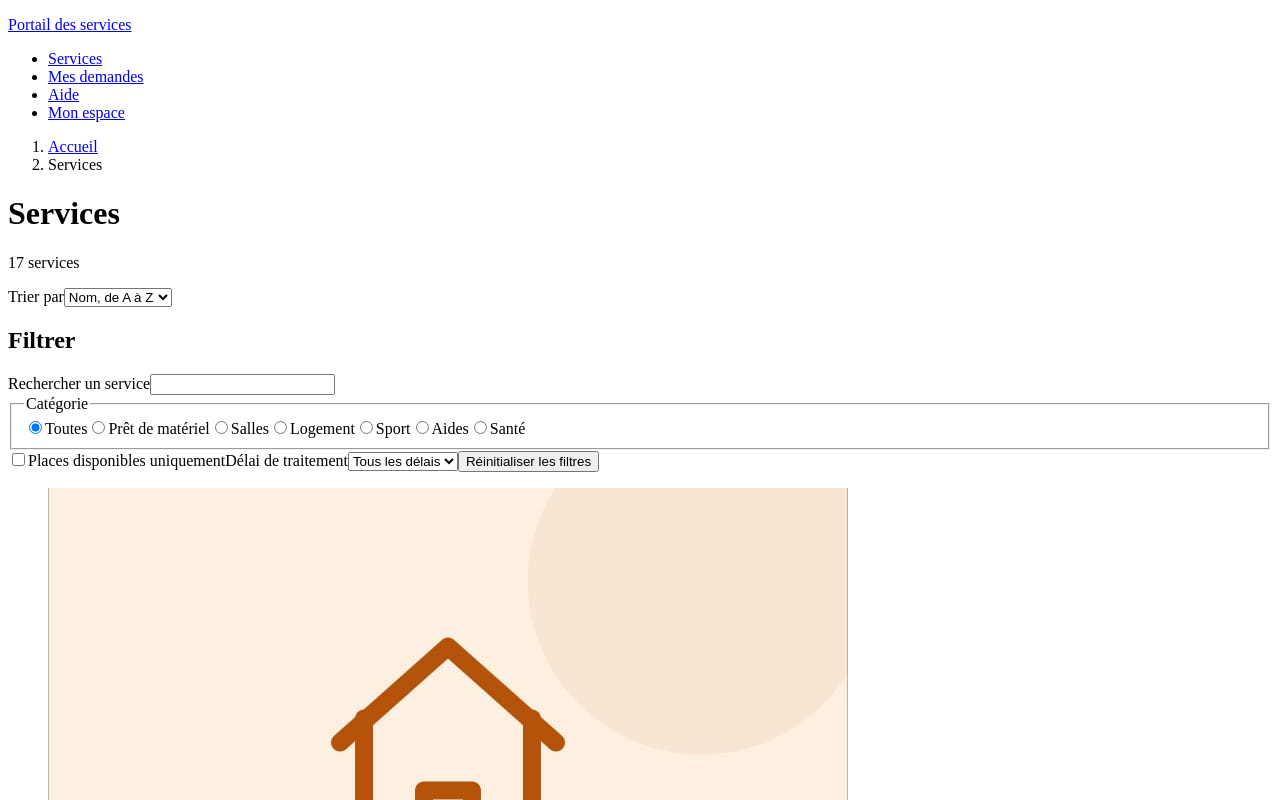
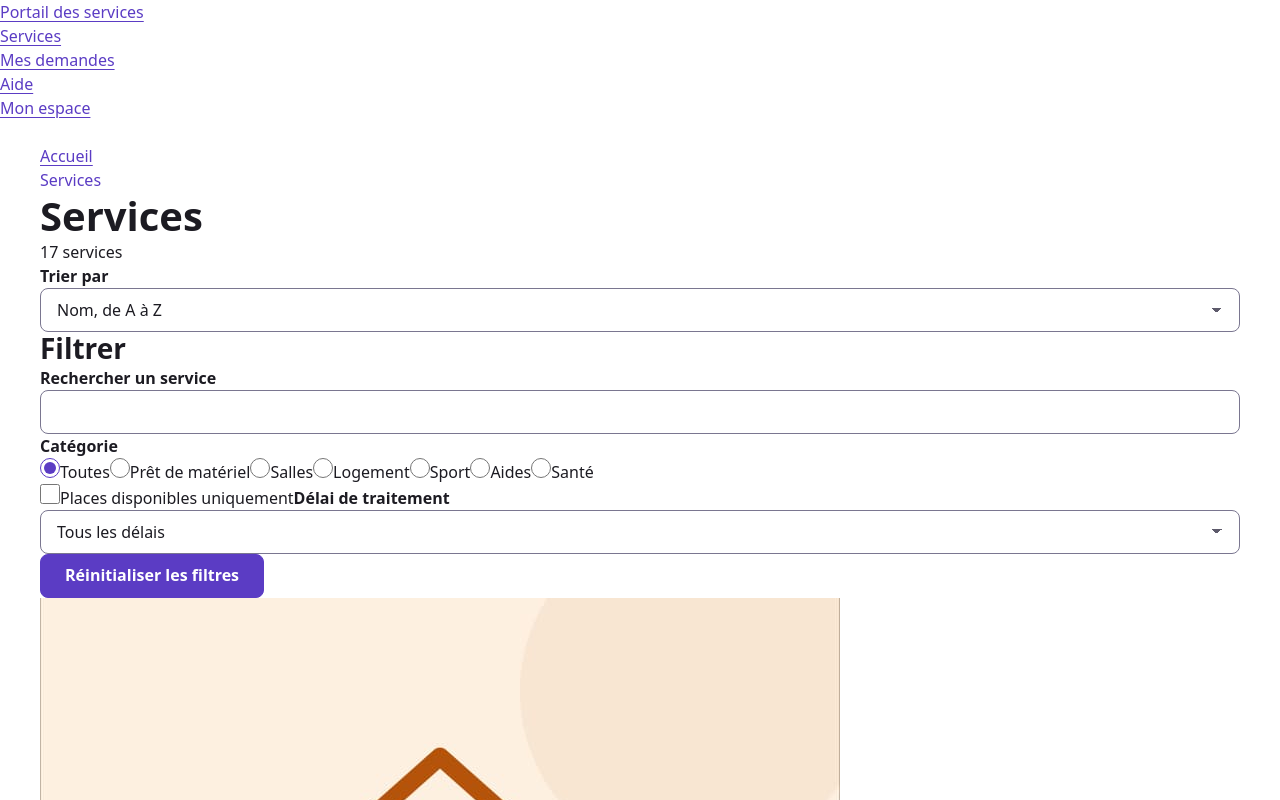
Before and after one commit to TheotimALBERTEAU/ProjetFrontEnd, an Angular app: page /services in a window 1280 px wide. Shown: the top 800 px of the page. Built offline with nearby package versions, Linux system fonts and the light colour scheme.

Commit message:
feat : variable + css général

```diff
--- a/src/app/app.scss
+++ b/src/app/app.scss
@@ -0,0 +1,12 @@
+:host {
+  display: flex;
+  flex-direction: column;
+  min-height: 100vh;
+}
+
+main {
+  flex: 1;
+  width: min(100% - 2 * var(--gouttiere), var(--largeur-max));
+  margin-inline: auto;
+  padding-block: var(--espace-5) var(--espace-8);
+}
--- a/src/styles.scss
+++ b/src/styles.scss
@@ -1 +1,339 @@
-/* You can add global styles to this file, and also import other style files */
+:root {
+  /* Couleurs */
+  --couleur-texte: #1c1b22;
+  --couleur-texte-secondaire: #5d5a6b;
+  --couleur-primaire: #5b3cc4;
+  --couleur-primaire-survol: #432a99;
+  --couleur-fond: #ffffff;
+  --couleur-fond-section: #f5f4fa;
+  --couleur-bordure: #d9d6e8;
+  --couleur-contour: #7a7690;
+  --couleur-succes: #1f7a3e;
+  --couleur-erreur: #b42318;
+  --couleur-sur-primaire: #ffffff;
+
+  --statut-envoyee-fond: #fff4d6;
+  --statut-envoyee-texte: #8a5a00;
+  --statut-acceptee-fond: #e6f4ea;
+  --statut-acceptee-texte: #1f7a3e;
+  --statut-refusee-fond: #fdecea;
+  --statut-refusee-texte: #9e2a1f;
+
+  /* Texte */
+  --police: system-ui, -apple-system, "Segoe UI", Roboto, sans-serif;
+  --taille-h1: 1.75rem;
+  --taille-h2: 1.375rem;
+  --taille-h3: 1.125rem;
+  --taille-texte: 1rem;
+  --taille-petit: 0.875rem;
+  --taille-intro: 1.125rem;
+  --interligne: 1.5;
+
+  /* Tailles */
+  --espace-1: 4px;
+  --espace-2: 8px;
+  --espace-3: 12px;
+  --espace-4: 16px;
+  --espace-5: 24px;
+  --espace-6: 32px;
+  --espace-7: 48px;
+  --espace-8: 64px;
+
+  --rayon: 8px;
+  --rayon-pastille: 999px;
+  --ombre-carte: 0 1px 2px rgb(28 27 34 / 8%);
+  --ombre-carte-survol: 0 4px 12px rgb(28 27 34 / 12%);
+  --largeur-max: 1200px;
+  --gouttiere: var(--espace-5);
+  --hauteur-champ: 44px;
+}
+
+@media (min-width: 48em) {
+  :root {
+    --taille-h1: 2.5rem;
+    --taille-h2: 1.75rem;
+    --taille-h3: 1.25rem;
+    --gouttiere: 40px;
+  }
+}
+
+/* Chaque catégorie déclare ses deux couleurs ici, et les badges ou les tuiles n'ont plus qu'à les utiliser. */
+[data-categorie="materiel"] { --cat-fond: #ede9fb; --cat-texte: #5b3cc4; }
+[data-categorie="salles"]   { --cat-fond: #e0f2ef; --cat-texte: #0f766e; }
+[data-categorie="logement"] { --cat-fond: #fdf0e1; --cat-texte: #9a3412; }
+[data-categorie="sport"]    { --cat-fond: #e3eafd; --cat-texte: #1d4ed8; }
+[data-categorie="aide"]     { --cat-fond: #fce7ec; --cat-texte: #be123c; }
+[data-categorie="sante"]    { --cat-fond: #e2f4e7; --cat-texte: #166534; }
+
+*,
+*::before,
+*::after {
+  box-sizing: border-box;
+}
+
+html {
+  -webkit-text-size-adjust: 100%;
+}
+
+body {
+  margin: 0;
+  font-family: var(--police);
+  font-size: var(--taille-texte);
+  line-height: var(--interligne);
+  color: var(--couleur-texte);
+  background: var(--couleur-fond);
+}
+
+h1,
+h2,
+h3 {
+  margin: 0;
+  line-height: 1.2;
+}
+
+h1 { font-size: var(--taille-h1); font-weight: 700; }
+h2 { font-size: var(--taille-h2); font-weight: 700; }
+h3 { font-size: var(--taille-h3); font-weight: 600; }
+
+p,
+ul,
+ol,
+dl,
+dd,
+figure {
+  margin: 0;
+}
+
+ul,
+ol {
+  padding: 0;
+  list-style: none;
+}
+
+img {
+  display: block;
+  max-width: 100%;
+  height: auto;
+}
+
+a {
+  color: var(--couleur-primaire);
+  text-underline-offset: 3px;
+
+  &:hover {
+    color: var(--couleur-primaire-survol);
+  }
+}
+
+:focus-visible {
+  outline: 3px solid var(--couleur-primaire);
+  outline-offset: 2px;
+}
+
+.visually-hidden {
+  position: absolute !important;
+  width: 1px;
+  height: 1px;
+  padding: 0;
+  margin: -1px;
+  overflow: hidden;
+  clip: rect(0 0 0 0);
+  white-space: nowrap;
+  border: 0;
+}
+
+button,
+.bouton {
+  display: inline-flex;
+  align-items: center;
+  justify-content: center;
+  gap: var(--espace-2);
+  min-height: var(--hauteur-champ);
+  padding: var(--espace-2) var(--espace-5);
+  font: inherit;
+  font-weight: 700;
+  line-height: 1.2;
+  text-decoration: none;
+  color: var(--couleur-sur-primaire);
+  background: var(--couleur-primaire);
+  border: 1px solid var(--couleur-primaire);
+  border-radius: var(--rayon);
+  cursor: pointer;
+
+  &:hover {
+    color: var(--couleur-sur-primaire);
+    background: var(--couleur-primaire-survol);
+    border-color: var(--couleur-primaire-survol);
+  }
+}
+
+.bouton-secondaire {
+  color: var(--couleur-primaire);
+  background: var(--couleur-fond);
+
+  &:hover {
+    color: var(--couleur-primaire-survol);
+    background: var(--couleur-fond-section);
+  }
+}
+
+.bouton-neutre {
+  color: var(--couleur-texte);
+  background: var(--couleur-fond);
+  border-color: var(--couleur-contour);
+
+  &:hover {
+    color: var(--couleur-texte);
+    background: var(--couleur-fond-section);
+    border-color: var(--couleur-texte);
+  }
+}
+
+.bouton-lien {
+  min-height: 0;
+  padding: 0;
+  color: var(--couleur-primaire);
+  background: none;
+  border: 0;
+  text-decoration: underline;
+  text-underline-offset: 3px;
+
+  &:hover {
+    color: var(--couleur-primaire-survol);
+    background: none;
+  }
+}
+
+.badge {
+  display: inline-block;
+  padding: var(--espace-1) var(--espace-3);
+  font-size: var(--taille-petit);
+  font-weight: 700;
+  line-height: 1.4;
+  color: var(--cat-texte, var(--couleur-primaire));
+  background: var(--cat-fond, var(--couleur-fond-section));
+  border-radius: var(--rayon-pastille);
+}
+
+[data-statut="envoyee"] { --cat-fond: var(--statut-envoyee-fond); --cat-texte: var(--statut-envoyee-texte); }
+[data-statut="acceptee"] { --cat-fond: var(--statut-acceptee-fond); --cat-texte: var(--statut-acceptee-texte); }
+[data-statut="refusee"] { --cat-fond: var(--statut-refusee-fond); --cat-texte: var(--statut-refusee-texte); }
+
+label,
+legend {
+  font-weight: 700;
+}
+
+fieldset {
+  min-width: 0;
+  margin: 0;
+  padding: 0;
+  border: 0;
+}
+
+legend {
+  padding: 0;
+}
+
+input:not([type="radio"], [type="checkbox"]),
+select,
+textarea {
+  display: block;
+  width: 100%;
+  min-height: var(--hauteur-champ);
+  padding: var(--espace-2) var(--espace-4);
+  font: inherit;
+  color: var(--couleur-texte);
+  background: var(--couleur-fond);
+  border: 1px solid var(--couleur-contour);
+  border-radius: var(--rayon);
+
+  &::placeholder {
+    color: var(--couleur-texte-secondaire);
+  }
+
+  &:hover {
+    border-color: var(--couleur-texte);
+  }
+
+  &:focus-visible {
+    outline-offset: 0;
+    border-color: var(--couleur-primaire);
+  }
+
+  /* On attend que la personne ait rempli le champ avant de l'afficher en rouge. */
+  &:user-invalid,
+  &[aria-invalid="true"] {
+    border: 2px solid var(--couleur-erreur);
+  }
+}
+
+select {
+  appearance: none;
+  padding-right: var(--espace-7);
+  background-image: linear-gradient(45deg, transparent 50%, var(--couleur-texte-secondaire) 50%),
+    linear-gradient(135deg, var(--couleur-texte-secondaire) 50%, transparent 50%);
+  background-position: calc(100% - 22px) 50%, calc(100% - 17px) 50%;
+  background-size: 5px 5px;
+  background-repeat: no-repeat;
+}
+
+textarea {
+  min-height: 120px;
+  resize: vertical;
+}
+
+input[type="radio"],
+input[type="checkbox"] {
+  width: 20px;
+  height: 20px;
+  margin: 0;
+  accent-color: var(--couleur-primaire);
+  flex-shrink: 0;
+}
+
+input[type="radio"] + label,
+input[type="checkbox"] + label {
+  font-weight: 400;
+  cursor: pointer;
+}
+
+.aide,
+[id$="-aide"] {
+  margin-top: var(--espace-2);
+  font-size: var(--taille-petit);
+  color: var(--couleur-texte-secondaire);
+}
+
+[id$="-err"] {
+  margin-top: var(--espace-1);
+  font-size: var(--taille-petit);
+  font-weight: 700;
+  color: var(--couleur-erreur);
+
+  /* Les messages d'erreur sont dans la page dès le départ, on les cache tant qu'ils sont vides. */
+  &:empty {
+    display: none;
+  }
+
+  &::before {
+    content: "✕ ";
+  }
+}
+
+.encadre {
+  padding: var(--espace-5);
+  background: var(--couleur-fond-section);
+  border-radius: var(--rayon);
+
+  h2 {
+    font-size: 1.375rem;
+    margin-bottom: var(--espace-4);
+  }
+}
+
+@media (prefers-reduced-motion: reduce) {
+  * {
+    transition: none !important;
+  }
+}
```
